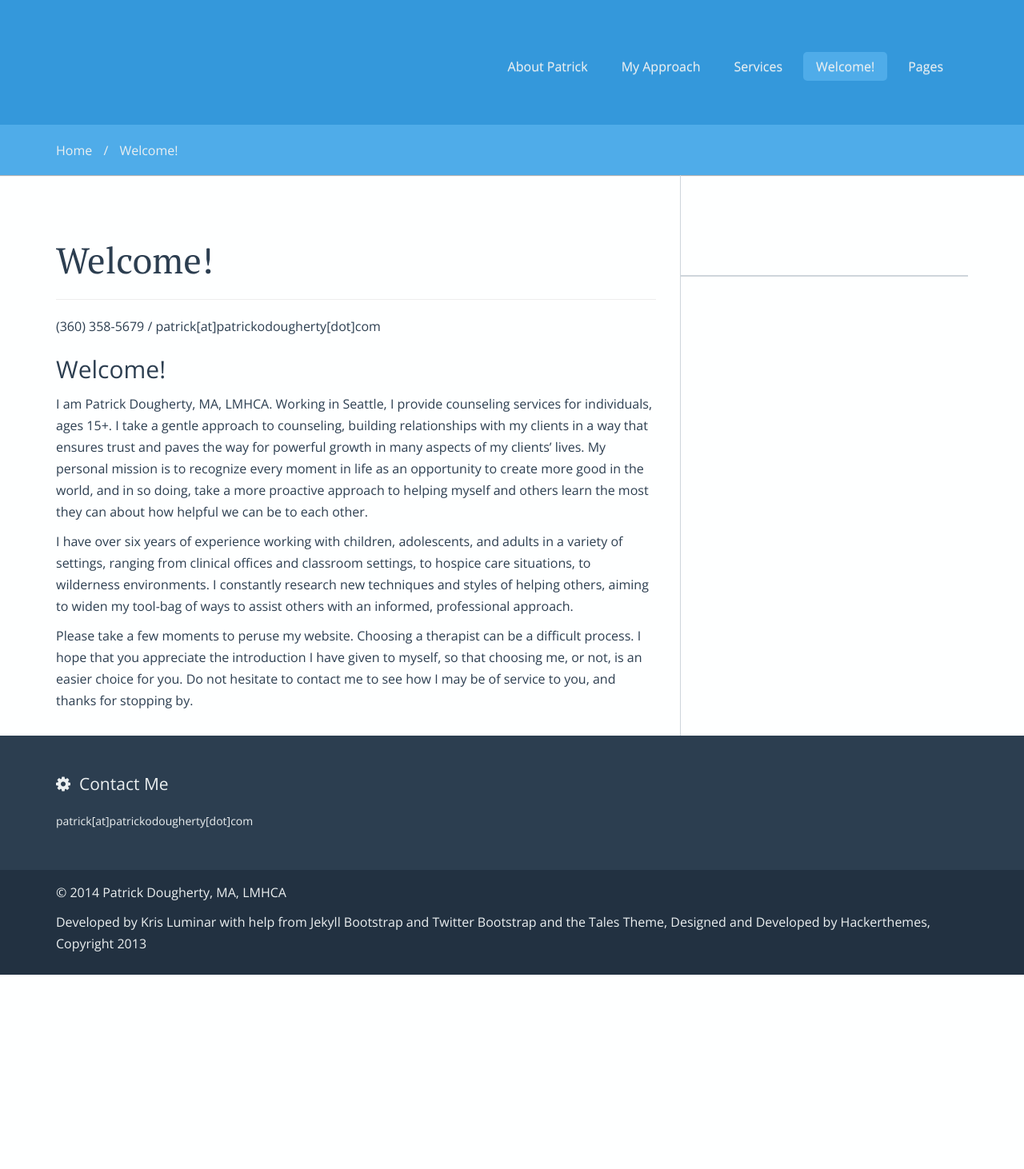
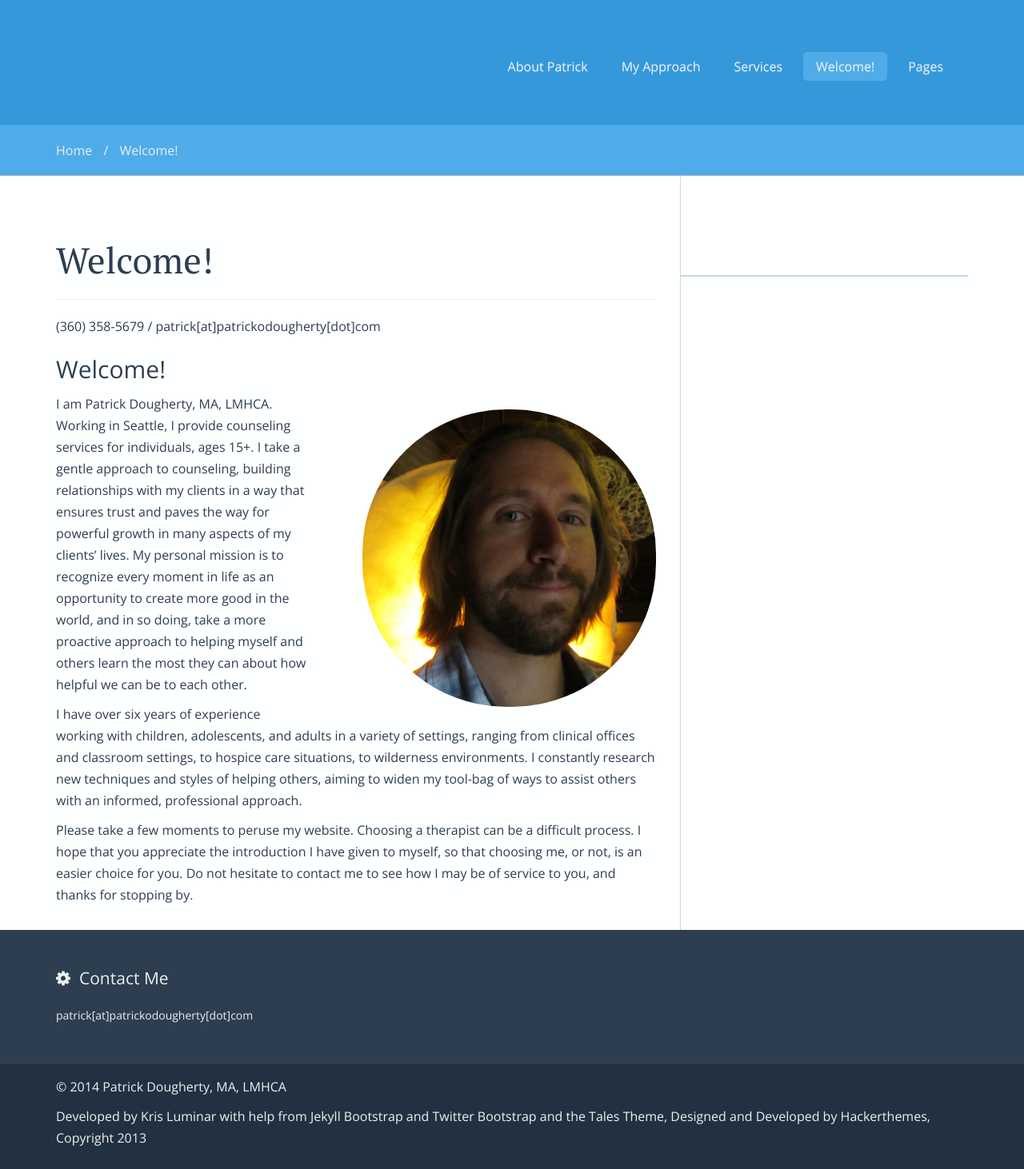
Before and after one commit to Patrick-Dougherty/patrick-dougherty.github.com, a Jekyll site: the page built from index.md, in a window 1280 px wide. Shown: the whole page at 80% size. Built offline with Jekyll 4.4.1, drawn with Linux system fonts in a browser that asks for light colours; nearby versions of some CDN libraries; library files that are not in the unit come from our copies; before the commit the page ends 1219 px from its top, so only the background shows below that.

Commit message:
add Pat's portrait picture

```diff
--- a/about/index.html
+++ b/about/index.html
@@ -6,4 +6,5 @@ description: "Professional site for Patrick Dougherty, MA, LMHCA"
 ---
 {% include JB/setup %}
 
+<img src="/assets/img/Patrick_in_Nature_Installation.jpg" alt="Willy Wonka" class="about-portrait img-responsive">
 In addition to counseling, I am an ordained interfaith minister, and enjoy studying spirituality. I enjoy spending time with family and friends, especially while hiking and camping throughout Washington, Oregon, and Idaho. I love to mountain bike and bike commute, biking being one of my primary modes of transportation, recreation, and relaxation. I volunteer for many organizations such as hospice, sitting with dying people from diverse backgrounds, as well as music festivals and other events. I enjoy movies, books, and a huge variety of music, including playing hand drums and didgeridoos. Most of all, when time permits, I enjoy traveling the world, meeting people from diverse cultures. So far, I have only been to Canada, Mexico, Peru and Egypt, and plan on seeing most of the rest of the world in the future. Several years ago I was an over-the-road truck driver, and have been in almost every state in the USA. I love to travel, and yearn to hear about other people's experiences traveling, whether near or far.
--- a/index.md
+++ b/index.md
@@ -10,6 +10,7 @@ description: "Professional site for Patrick Dougherty, MA, LMHCA"
 
 <h2 id='welcome'>Welcome!</h2>
 
+<img src="/assets/img/Patrick_in_Nature_Installation.jpg" alt="Willy Wonka" class="about-portrait img-responsive">
 <p>I am Patrick Dougherty, MA, LMHCA. Working in Seattle, I provide counseling services for individuals, ages 15+. I take a gentle approach to counseling, building relationships with my clients in a way that ensures trust and paves the way for powerful growth in many aspects of my clients&#8217; lives. My personal mission is to recognize every moment in life as an opportunity to create more good in the world, and in so doing, take a more proactive approach to helping myself and others learn the most they can about how helpful we can be to each other.</p>
 
 <p>I have over six years of experience working with children, adolescents, and adults in a variety of settings, ranging from clinical offices and classroom settings, to hospice care situations, to wilderness environments. I constantly research new techniques and styles of helping others, aiming to widen my tool-bag of ways to assist others with an informed, professional approach.</p>
```
Also changed, not shown: assets/img/Patrick_in_Nature_Installation.jpg (added).
